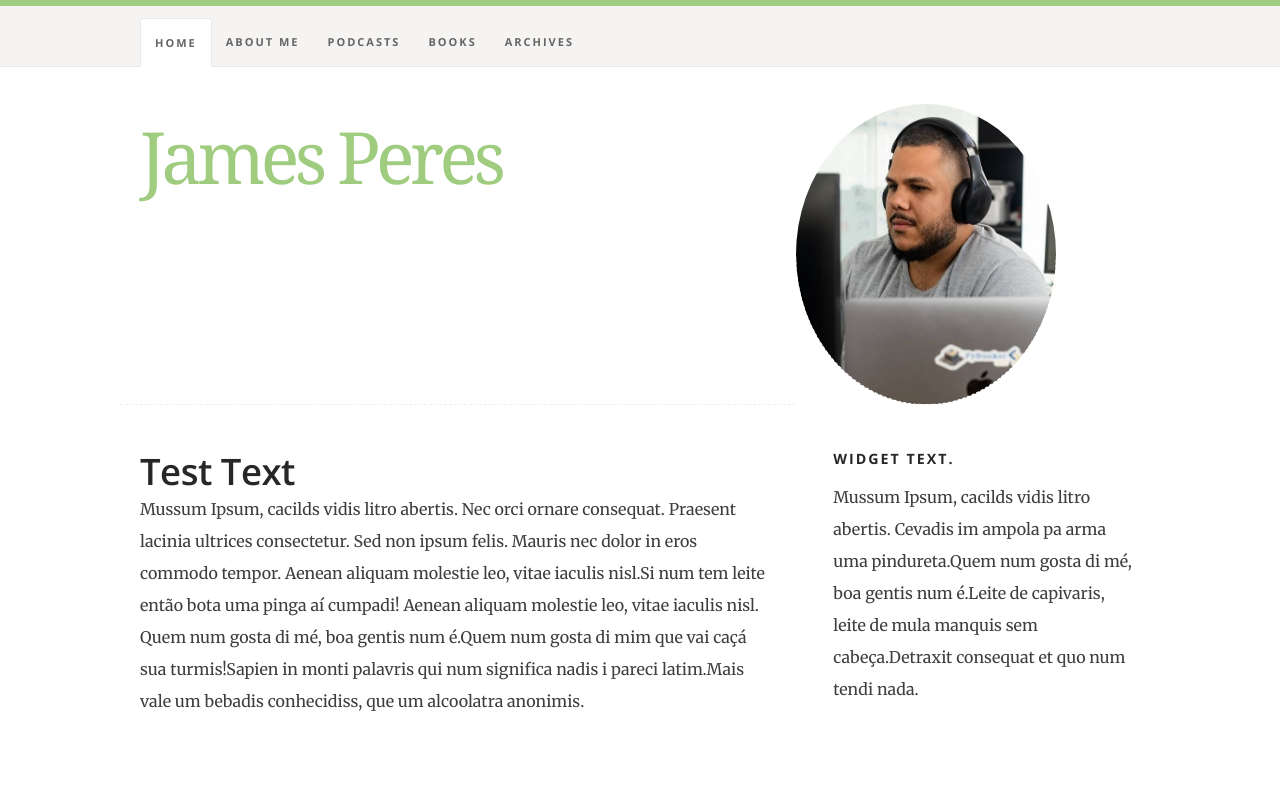
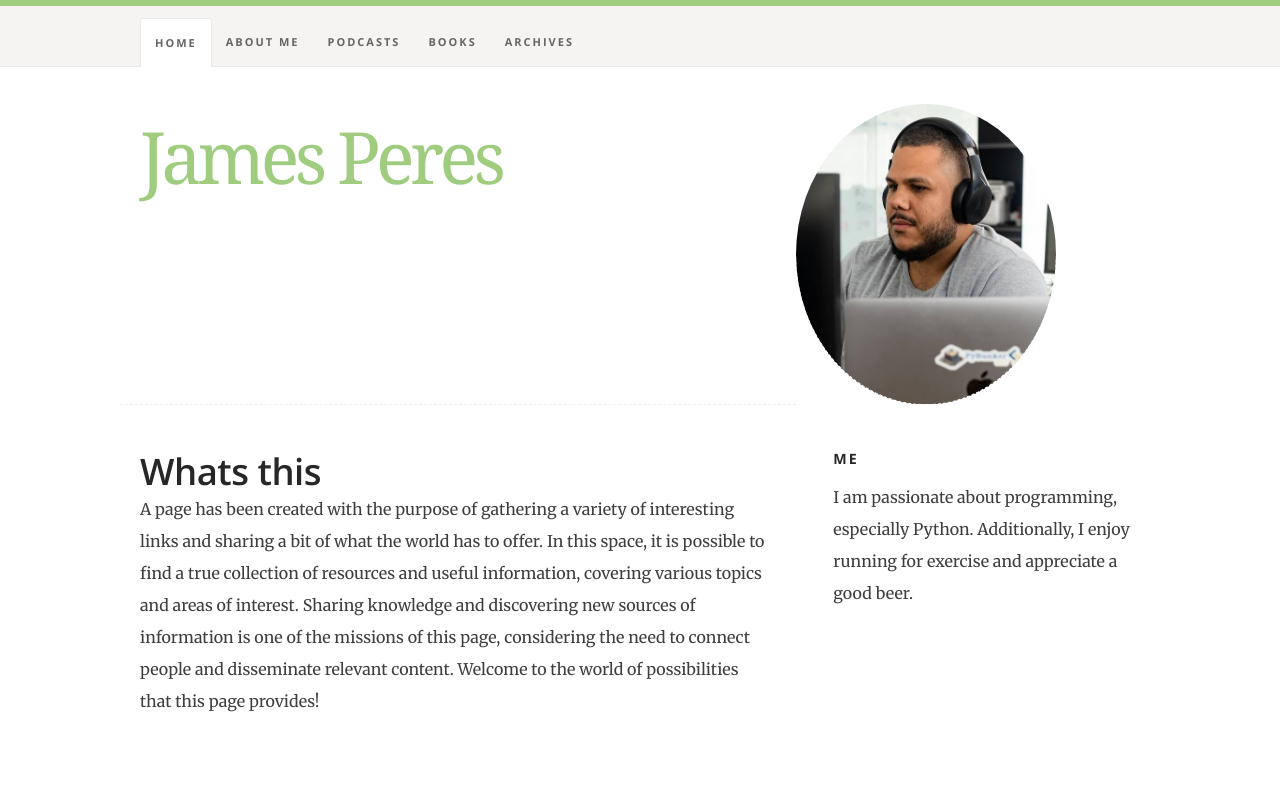
Before and after one commit to jamesperes/jamesperes.github.io, a plain HTML site: page index.html in a window 1280 px wide. Shown: the top 800 px of the page. Drawn offline with nearby package versions, Linux system fonts and the light colour scheme.

Commit message:
changa home page

```diff
--- a/index.html
+++ b/index.html
@@ -96,7 +96,7 @@
                     <header class="entry__header">
 
                         <h2 class="entry__title h1">
-                            <a href="single.html" title="">Test Text</a>
+                            <a href="single.html" title="">Whats this</a>
                         </h2>
 
 
@@ -104,12 +104,10 @@
 
                     <div class="entry__content">
                         <p>
-                          Mussum Ipsum, cacilds vidis litro abertis. Nec orci ornare consequat. Praesent lacinia ultrices consectetur. Sed non ipsum felis.
-                          Mauris nec dolor in eros commodo tempor. Aenean aliquam molestie leo, vitae iaculis nisl.Si num tem leite então bota uma pinga aí cumpadi!
-                          Aenean aliquam molestie leo, vitae iaculis nisl.
-
-                          Quem num gosta di mé, boa gentis num é.Quem num gosta di mim que vai caçá sua turmis!Sapien in monti palavris qui num significa nadis i pareci
-                          latim.Mais vale um bebadis conhecidiss, que um alcoolatra anonimis.
+                          A page has been created with the purpose of gathering a variety of interesting links and sharing a bit of what the world has to offer.
+                           In this space, it is possible to find a true collection of resources and useful information, covering various topics and areas of interest.
+                           Sharing knowledge and discovering new sources of information is one of the missions of this page, considering the need to connect people
+                           and disseminate relevant content. Welcome to the world of possibilities that this page provides!
                         </p>
                     </div>
 
@@ -120,11 +118,11 @@
            <div id="sidebar" class="s-content__sidebar large-4 column">
 
                 <div class="widget widget_text group">
-                    <h3 class="h6">Widget Text.</h3>
+                    <h3 class="h6">Me</h3>
 
                     <p>
-                      Mussum Ipsum, cacilds vidis litro abertis. Cevadis im ampola pa arma uma pindureta.Quem num gosta di mé,
-                      boa gentis num é.Leite de capivaris, leite de mula manquis sem cabeça.Detraxit consequat et quo num tendi nada.
+                      I am passionate about programming, especially Python. Additionally,
+                      I enjoy running for exercise and appreciate a good beer.
                     </p>
                 </div>
 
```
Also changed, not shown: favicon-16x162.png (added), favicon-16x163.png (added), favicon-32x32.png, favicon-32x322.png (added), favicon-32x323.png (added), favicon.ico, favicon2.ico (added), favicon3.ico (added), logo1.png (added), teste2.png (added).
